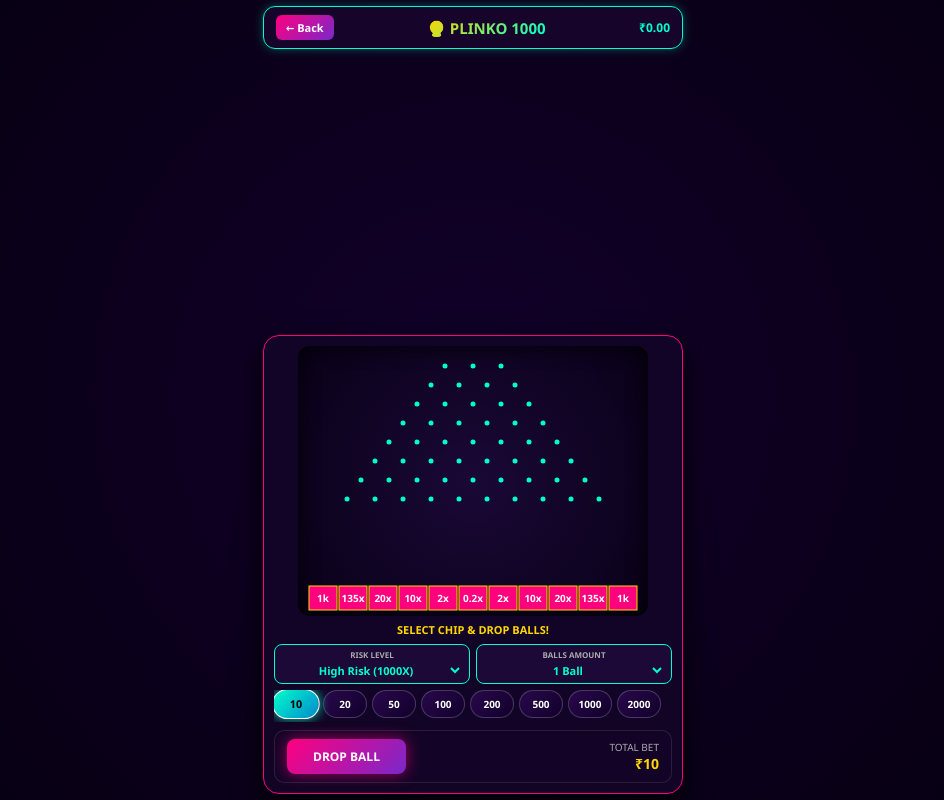
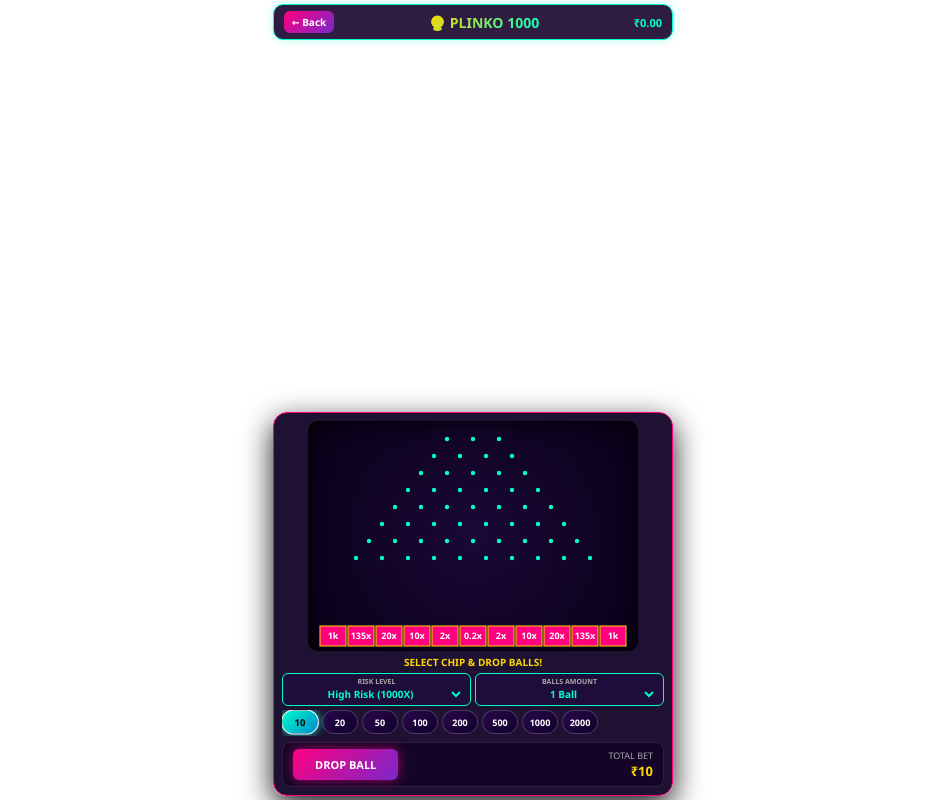
Before and after one commit to sarathisdh-max/dream66-gaming, a website: page mani-app/public/plinko.html in a window 1280 px wide. Shown: the whole page, without its empty margins (167-1111 px from the left). Drawn offline with Linux system fonts and the light colour scheme.

Commit message:
Refactor styles and adjust canvas dimensions

```diff
--- a/mani-app/public/plinko.html
+++ b/mani-app/public/plinko.html
@@ -2,7 +2,7 @@
 <html lang="en">
 <head>
     <meta charset="UTF-8">
-    <meta name="viewport" content="width=device-width, initial-scale=1.0">
+    <meta name="viewport" content="width=device-width, initial-scale=1.0, maximum-scale=1.0, user-scalable=no">
     <title>DREAM 66 - Plinko 1000 Ultimate</title>
     <style>
         * {
@@ -10,28 +10,34 @@
             padding: 0;
             box-sizing: border-box;
             font-family: 'Segoe UI', Tahoma, Geneva, Verdana, sans-serif;
+            touch-action: manipulation;
         }
         body {
             background: radial-gradient(circle at center, #12002b 0%, #05000e 100%);
             color: #fff;
-            min-height: 100vh;
+            height: 100vh;
+            height: 100dvh;
             display: flex;
             flex-direction: column;
             align-items: center;
             justify-content: space-between;
-            padding: 6px;
-            overflow-x: hidden;
+            padding: 4px;
+            overflow: hidden;
+            position: fixed;
+            width: 100%;
+            left: 0;
+            top: 0;
         }
 
         .header {
             width: 100%;
-            max-width: 420px;
+            max-width: 400px;
             display: flex;
             justify-content: space-between;
             align-items: center;
             background: rgba(25, 5, 45, 0.9);
-            padding: 8px 12px;
-            border-radius: 12px;
+            padding: 6px 10px;
+            border-radius: 10px;
             border: 1px solid #00ffcc;
             box-shadow: 0 0 10px rgba(0, 255, 204, 0.3);
         }
@@ -39,29 +45,29 @@
             background: linear-gradient(135deg, #ff007f, #7928ca);
             color: white;
             border: none;
-            padding: 5px 10px;
+            padding: 4px 8px;
             border-radius: 6px;
             cursor: pointer;
             font-weight: 700;
             text-decoration: none;
-            font-size: 11px;
+            font-size: 10px;
         }
         .title {
-            font-size: 15px;
+            font-size: 14px;
             font-weight: 900;
             background: linear-gradient(135deg, #ffd700, #00ffcc);
             background-clip: text;
             -webkit-background-clip: text;
             -webkit-text-fill-color: transparent;
         }
-        .balance-box { font-size: 12px; color: #00ffcc; font-weight: 800; }
+        .balance-box { font-size: 11px; color: #00ffcc; font-weight: 800; }
 
         .game-viewport {
             width: 100%;
-            max-width: 420px;
+            max-width: 400px;
             background: rgba(18, 5, 38, 0.95);
-            border-radius: 16px;
-            padding: 10px;
+            border-radius: 14px;
+            padding: 8px;
             display: flex;
             flex-direction: column;
             align-items: center;
@@ -72,92 +78,93 @@
 
         #plinkoCanvas {
             background: radial-gradient(circle, #1a0836 0%, #090117 100%);
-            border-radius: 12px;
+            border-radius: 10px;
             box-shadow: inset 0 0 20px rgba(0,0,0,0.9);
-            margin-bottom: 6px;
+            margin-bottom: 4px;
+            width: 100%;
+            max-width: 330px;
+            height: 230px;
         }
 
         .status-banner {
-            font-size: 11px;
+            font-size: 10px;
             font-weight: 800;
             color: #ffd700;
-            min-height: 16px;
-            margin-bottom: 6px;
+            min-height: 14px;
+            margin-bottom: 4px;
             text-transform: uppercase;
         }
 
         .settings-bar {
             width: 100%;
             display: flex;
-            gap: 6px;
-            margin-bottom: 6px;
+            gap: 4px;
+            margin-bottom: 4px;
         }
         .setting-box {
             flex: 1;
             background: rgba(30, 10, 60, 0.8);
             border: 1px solid #00ffcc;
-            border-radius: 8px;
-            padding: 4px 6px;
+            border-radius: 6px;
+            padding: 3px 6px;
             display: flex;
             flex-direction: column;
             align-items: center;
         }
-        .setting-label { font-size: 8px; color: #aaa; font-weight: 700; text-transform: uppercase; }
+        .setting-label { font-size: 7px; color: #aaa; font-weight: 700; text-transform: uppercase; }
         .setting-select {
             background: transparent;
             border: none;
             color: #00ffcc;
-            font-size: 11px;
+            font-size: 10px;
             font-weight: 900;
             outline: none;
             cursor: pointer;
             text-align: center;
             width: 100%;
-            margin-top: 2px;
         }
         .setting-select option { background: #12002b; color: #fff; }
 
         .chips-scroll-container {
             width: 100%;
             display: flex;
-            gap: 5px;
+            gap: 4px;
             overflow-x: auto;
-            padding-bottom: 4px;
-            margin-bottom: 8px;
+            padding-bottom: 2px;
+            margin-bottom: 6px;
+            scrollbar-width: none;
         }
-        .chips-scroll-container::-webkit-scrollbar { height: 3px; }
-        .chips-scroll-container::-webkit-scrollbar-thumb { background: #00ffcc; border-radius: 2px; }
+        .chips-scroll-container::-webkit-scrollbar { display: none; }
 
         .chip-pill {
-            min-width: 44px;
-            height: 28px;
+            min-width: 36px;
+            height: 24px;
             background: linear-gradient(135deg, #28084b, #12002b);
             border: 1px solid rgba(255,255,255,0.2);
-            border-radius: 14px;
+            border-radius: 12px;
             color: #fff;
-            font-size: 10px;
+            font-size: 9px;
             font-weight: 900;
             cursor: pointer;
             display: flex;
             align-items: center;
             justify-content: center;
             flex-shrink: 0;
-            transition: 0.15s;
         }
         .chip-pill.active-chip {
             background: linear-gradient(135deg, #00ffcc, #0088cc);
             color: #000;
             border-color: #fff;
-            box-shadow: 0 0 10px rgba(0, 255, 204, 0.8);
-            transform: scale(1.08);
+            box-shadow: 0 0 8px rgba(0, 255, 204, 0.8);
+            transform: scale(1.05);
         }
 
         .action-panel {
             width: 100%;
             background: rgba(20, 5, 40, 0.9);
-            border-radius: 10px;
+            border-radius: 8px;
             border: 1px solid rgba(255,255,255,0.1);
-            padding: 8px 12px;
+            padding: 6px 10px;
             display: flex;
             justify-content: space-between;
             align-items: center;
@@ -165,19 +172,19 @@
         .drop-btn {
             background: linear-gradient(135deg, #ff007f, #7928ca);
             border: none;
-            border-radius: 8px;
+            border-radius: 6px;
             color: #fff;
-            padding: 9px 26px;
+            padding: 8px 22px;
             font-weight: 900;
-            font-size: 12px;
+            font-size: 11px;
             cursor: pointer;
-            box-shadow: 0 0 15px rgba(255, 0, 127, 0.6);
+            box-shadow: 0 0 12px rgba(255, 0, 127, 0.6);
             text-transform: uppercase;
         }
         .drop-btn:active { transform: scale(0.95); }
 
-        .bet-info { font-size: 10px; text-align: right; }
-        .bet-val { font-size: 14px; color: #ffd700; font-weight: 900; }
+        .bet-info { font-size: 9px; text-align: right; }
+        .bet-val { font-size: 13px; color: #ffd700; font-weight: 900; }
     </style>
 </head>
 <body>
@@ -189,7 +196,7 @@
     </div>
 
     <div class="game-viewport">
-        <canvas id="plinkoCanvas" width="350" height="270"></canvas>
+        <canvas id="plinkoCanvas" width="330" height="230"></canvas>
         <div class="status-banner" id="statusBanner">SELECT CHIP & DROP BALLS!</div>
 
         <div class="settings-bar">
@@ -262,7 +269,7 @@
         }
 
         const rows = 8;
-        const pinRadius = 2.5;
+        const pinRadius = 2.2;
 
         function drawBoard() {
             ctx.clearRect(0, 0, canvas.width, canvas.height);
@@ -270,12 +277,12 @@
 
             for (let r = 0; r < rows; r++) {
                 const count = r + 3;
-                const spacing = 28;
+                const spacing = 26;
                 const startX = (canvas.width - (count - 1) * spacing) / 2;
 
                 for (let c = 0; c < count; c++) {
                     const x = startX + c * spacing;
-                    const y = 20 + r * 19;
+                    const y = 18 + r * 17;
                     ctx.beginPath();
                     ctx.arc(x, y, pinRadius, 0, Math.PI * 2);
                     ctx.fill();
@@ -289,27 +296,27 @@
             if (risk === 'low') { multsArray = lowMults; barColor = '#0088cc'; }
             else if (risk === 'med') { multsArray = medMults; barColor = '#00cc66'; }
 
-            drawActiveSlotRow(multsArray, barColor, canvas.height - 30);
+            drawActiveSlotRow(multsArray, barColor, canvas.height - 25);
         }
 
         function drawActiveSlotRow(multsArray, color, slotY) {
             const slots = multsArray.length;
-            const slotWidth = 30;
+            const slotWidth = 28;
             const startSlotX = (canvas.width - slots * slotWidth) / 2;
 
             for (let i = 0; i < slots; i++) {
                 ctx.fillStyle = color;
-                ctx.fillRect(startSlotX + i * slotWidth + 1, slotY, slotWidth - 2, 24);
+                ctx.fillRect(startSlotX + i * slotWidth + 1, slotY, slotWidth - 2, 20);
 
                 ctx.strokeStyle = '#ffd700';
                 ctx.lineWidth = 1;
-                ctx.strokeRect(startSlotX + i * slotWidth + 1, slotY, slotWidth - 2, 24);
+                ctx.strokeRect(startSlotX + i * slotWidth + 1, slotY, slotWidth - 2, 20);
 
                 ctx.fillStyle = '#fff';
-                ctx.font = 'bold 10px Segoe UI';
+                ctx.font = 'bold 9px Segoe UI';
                 ctx.textAlign = 'center';
                 let label = multsArray[i] >= 1000 ? '1k' : multsArray[i] + 'x';
-                ctx.fillText(label, startSlotX + i * slotWidth + slotWidth / 2, slotY + 16);
+                ctx.fillText(label, startSlotX + i * slotWidth + slotWidth / 2, slotY + 13);
             }
         }
 
@@ -335,12 +342,10 @@
                 let multsArray = risk === 'low' ? lowMults : (risk === 'med' ? medMults : highMults);
 
                 for(let b=0; b<ballsCount; b++) {
-                    // 60% House Margin / 40% User RTP Logic
                     const luck = Math.random() * 100;
-                    let targetIndex = 5; // Center Loss
+                    let targetIndex = 5;
 
                     if (luck >= 60) {
-                        // 40% Win Chance
                         const winOptions = [0, 1, 9, 10];
                         targetIndex = winOptions[Math.floor(Math.random() * winOptions.length)];
                     }
```
